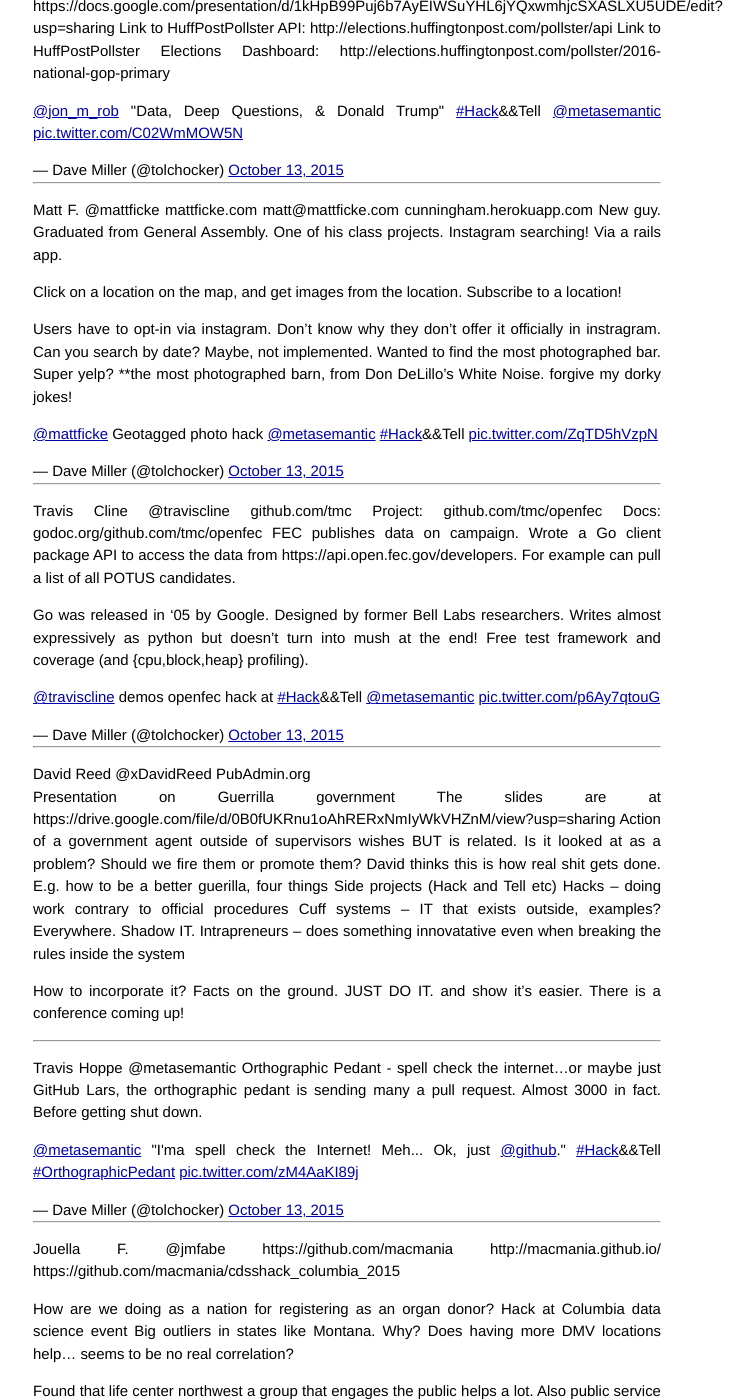
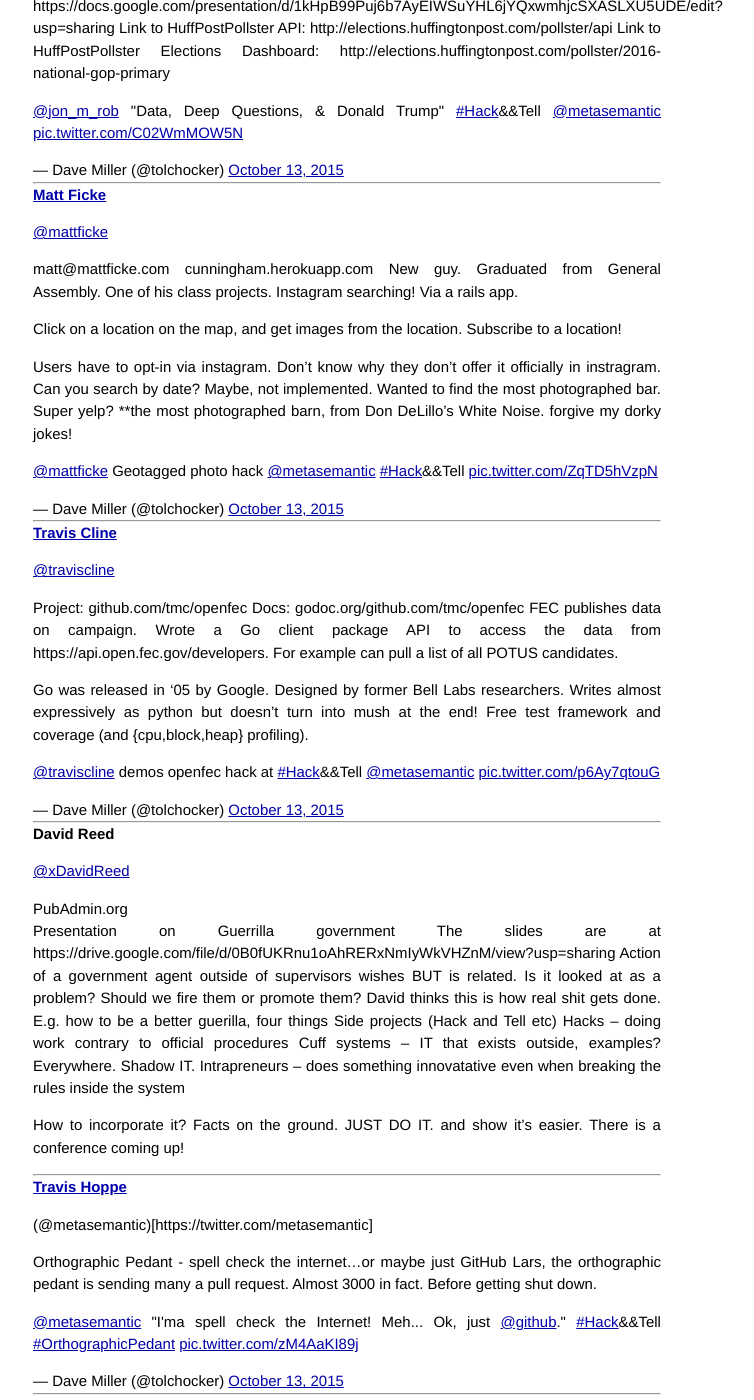
Before and after one commit to dchackandtell/dchackandtell.github.io, a Jekyll site: the page built from _posts/2015/2015-10-13-round-25.md, in a window 1280 px wide and 1400 px high, scrolled down 709 px. Shown: the whole window, without its empty margins (293-1047 px from the left). Built offline with Jekyll 4.4.1, drawn with Linux system fonts in a browser that asks for light colours; comment, search, counter and statistics services are not loaded; some of the changed text lies outside the part shown.

Commit message:
Add proper name attribution

```diff
--- a/_posts/2015/2015-10-13-round-25.md
+++ b/_posts/2015/2015-10-13-round-25.md
@@ -34,9 +34,9 @@
 
 -------------
 
-Matt F.
-@mattficke
-mattficke.com
+# [Matt Ficke](mattficke.com)
+[@mattficke](https://twitter.com/mattficke)
+
 matt@mattficke.com
 cunningham.herokuapp.com
 New guy. Graduated from General Assembly. One of his class projects.
@@ -56,8 +56,9 @@
 
 -------------
 
-Travis Cline
-@traviscline github.com/tmc
+# [Travis Cline](github.com/tmc)
+[@traviscline](https://twitter.com/traviscline)
+
 Project: github.com/tmc/openfec
 Docs: godoc.org/github.com/tmc/openfec
 FEC publishes data on campaign. Wrote a Go client package API to access the data from https://api.open.fec.gov/developers.
@@ -70,8 +71,10 @@
 
 -------------
 
-David Reed
-@xDavidReed          PubAdmin.org
+# David Reed
+[@xDavidReed](https://twitter.com/xDavidReed)
+
+PubAdmin.org
 Presentation on Guerrilla government
 The slides are at https://drive.google.com/file/d/0B0fUKRnu1oAhRERxNmIyWkVHZnM/view?usp=sharing
 Action of a government agent outside of supervisors wishes BUT is related.
@@ -86,8 +89,9 @@
 
 -------------
 
-Travis Hoppe
-@metasemantic
+# [Travis Hoppe](http://thoppe.github.io/)
+(@metasemantic)[https://twitter.com/metasemantic]
+
 Orthographic Pedant - spell check the internet...or maybe just GitHub
 Lars, the orthographic pedant is sending many a pull request. Almost 3000 in fact.
 Before getting shut down.
@@ -122,8 +126,10 @@
 
 -------------
 
-Kate R.
-@DataLensDC / www.datalensdc.com / github.com/katerabinowitz
+[Kate Rabinowitz](github.com/katerabinowitz)
+[@DataLensDC](https://twitter.com/DataLensDC)
+
+www.datalensdc.com
 
 Loves data and loves the district. Looked at how DC spends vs other cities.
 
```
Also changed, not shown: other parts of _posts/2015/2015-10-13-round-25.md (+5 -5 lines).
